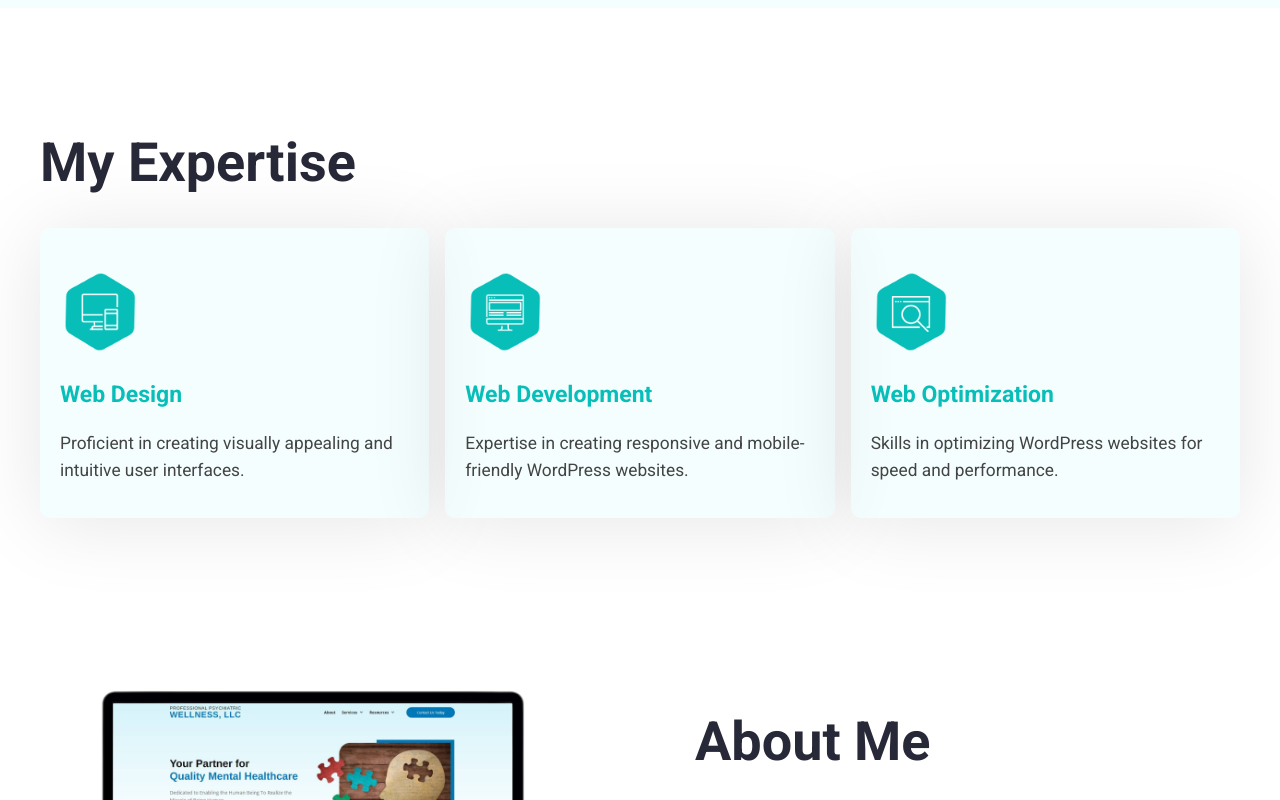
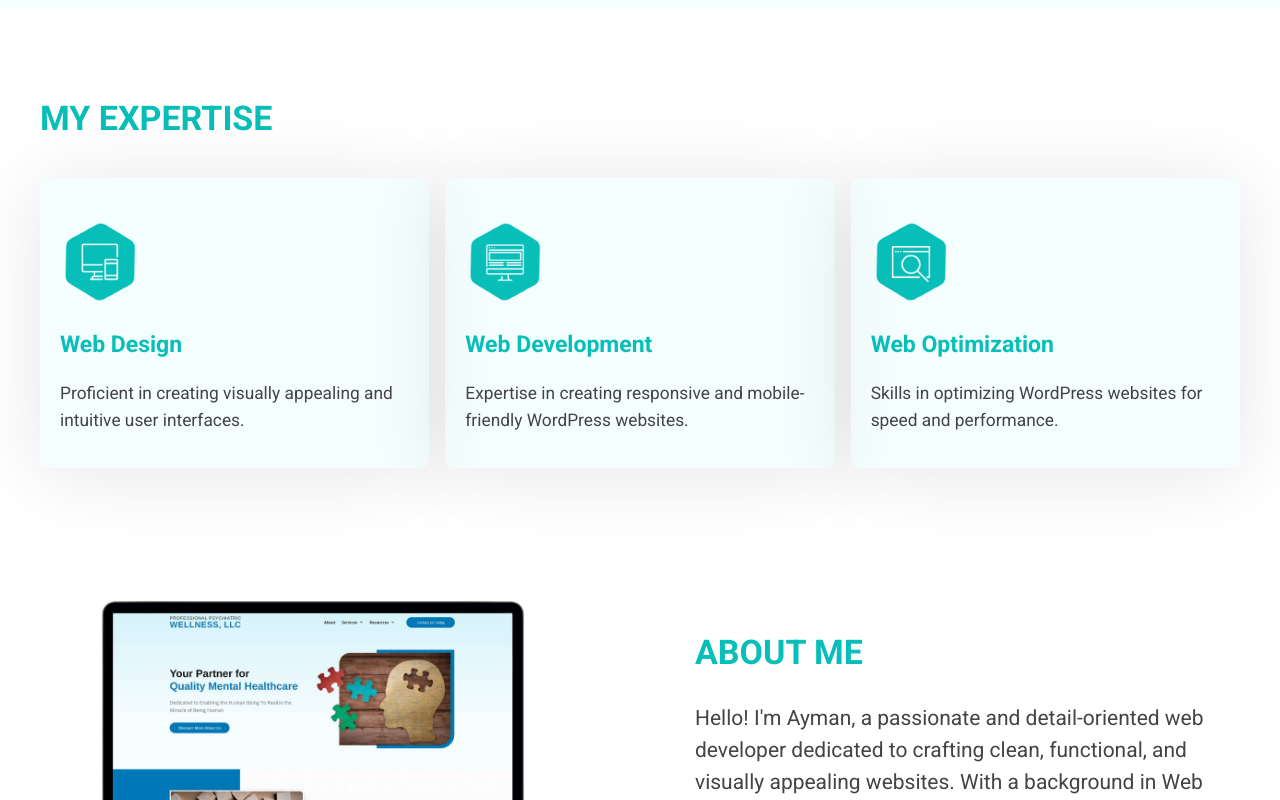
Before and after one commit to A-dmypng/react-personal-portfolio, a React (Create React App) app: page / in a window 1280 px wide. Shown: the part 760-1560 px from the top of the page. Built offline with nearby package versions, Linux system fonts and the light colour scheme.

Commit message:
Adjust spacing

```diff
--- a/src/App.css
+++ b/src/App.css
@@ -17,7 +17,11 @@ h6,
 p {
   margin: 0;
 }
-
+h2 {
+  font-size: 30px;
+  text-transform: uppercase;
+  color: var(--primary);
+}
 a {
 text-decoration: none;
 }
@@ -287,7 +291,7 @@ color: var(--primary);
 
 /* Skills Section Style */
 .skills {
-  padding: 120px 40px;
+  padding: 80px 40px;
 }
 .skills--section {
   display: flex;
@@ -296,11 +300,12 @@ color: var(--primary);
   align-items: flex-start;
   gap: 30px;
 }
-.skills--section--heading {
-  color: var(--heading-color);
-  font-size: 48px;
+.section--heading {
+  color: var(--primary);
+  font-size: 34px;
   font-weight: 700;
   line-height: 60px;
+  text-transform: uppercase;
 }
 .skills--section--container {
   display: grid;
@@ -389,7 +394,7 @@ color: var(--primary);
 
 /* My Portfolio Starts */
 .portfolio {
-  padding: 120px 40px;
+  padding: 40px 40px 80px;
 }
 .portfolio--section {
   display: flex;
@@ -661,10 +666,6 @@ input[type="checkbox"] {
 }
 
 @media only screen and (max-width: 1600px) {
-  .skills--section--heading {
-    font-size: 54px;
-    line-height: 70px;
-  }
   .skills--section--container {
     gap: 16px;
   }
--- a/src/Pages/Home/AboutMe.jsx
+++ b/src/Pages/Home/AboutMe.jsx
@@ -8,7 +8,7 @@ export default function AboutMe() {
             </div>
             <div className="hero--section--content--box about--section--box">
                 <div className="hero--section--content">
-                    <h1 className="skills--section--heading">About Me</h1>
+                    <h2 className="section--heading">About Me</h2>
                     <p className="about--section--description">Hello! I'm Ayman, a passionate and detail-oriented web developer dedicated to crafting clean, functional, and visually appealing websites. With a background in Web Design and development, I bring a unique blend of technical skills and creative thinking to every project.</p>
                 </div>
             </div>
--- a/src/Pages/Home/MyPortfolio.jsx
+++ b/src/Pages/Home/MyPortfolio.jsx
@@ -6,7 +6,7 @@ export default function MyPortfolio() {
     <div className="portfolio--section" id="MyPortfolio">
         <div className="portfolio--container-box">
             <div className="portfolio--container">
-                <h2 className="skills--section--heading">My Portfolio</h2>
+                <h2 className="section--heading">My Portfolio</h2>
             </div>
             <div>
                 <button className="btn btn-behance">
--- a/src/Pages/Home/MySkills.jsx
+++ b/src/Pages/Home/MySkills.jsx
@@ -6,7 +6,7 @@ export default function MySKills() {
             <div className="container">
         <div className="skills--section" id="mySkills">
             <div className="portfolio--container">
-                <h2 className="skills--section--heading">My Expertise</h2>
+                <h2 className="section--heading">My Expertise</h2>
             </div>
             <div className="skills--section--container">
                 {data?.skills?.map((item, index) => (
```
